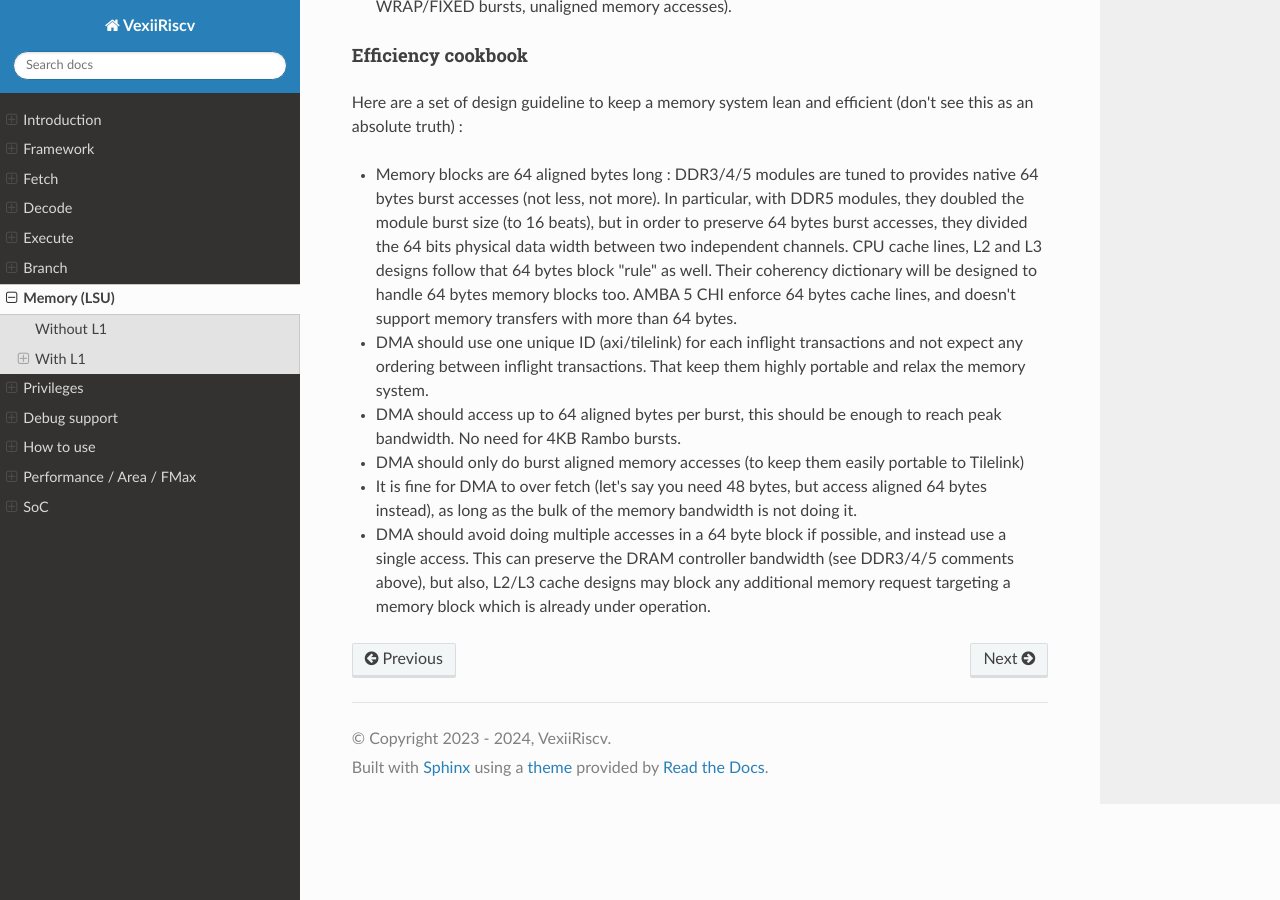
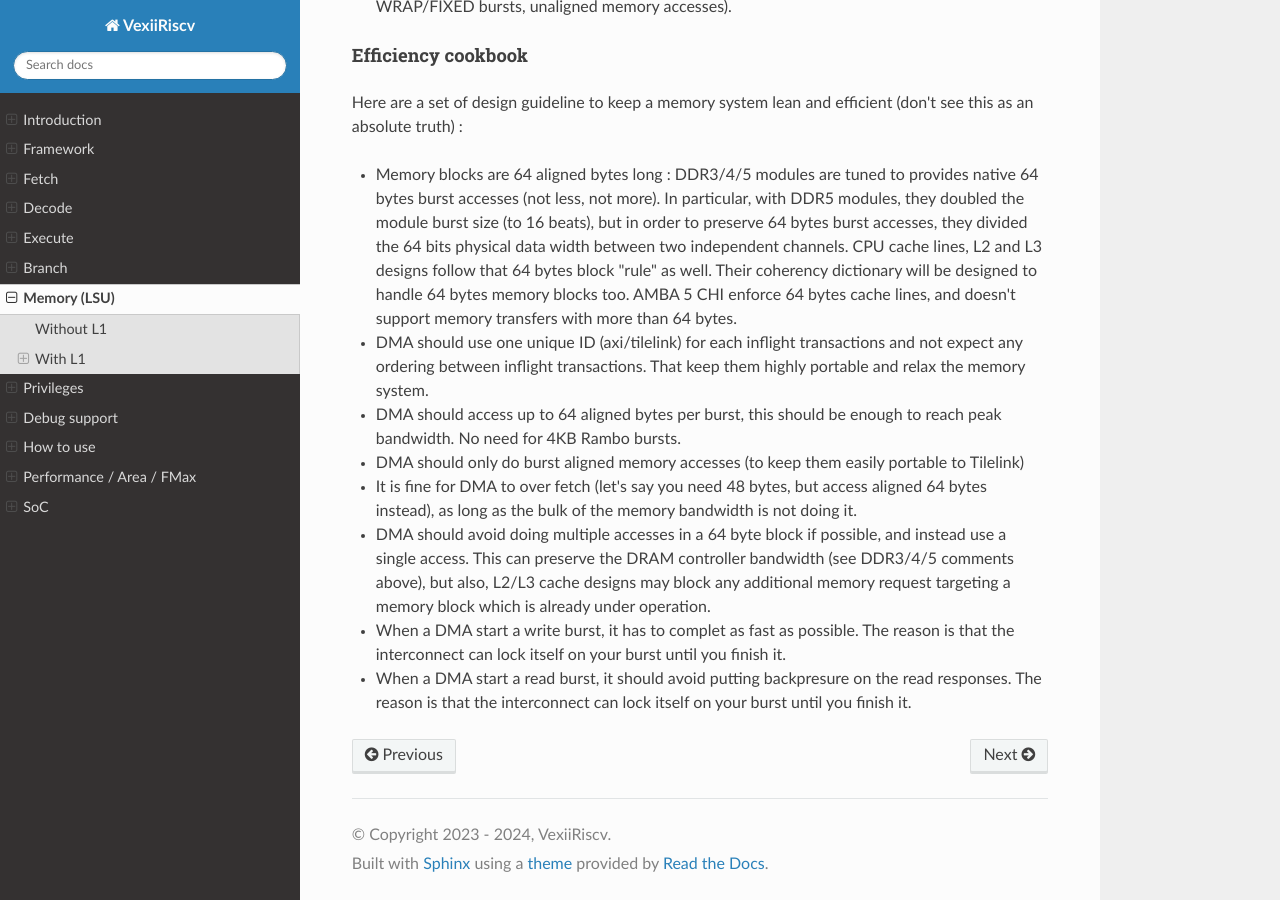
Before and after one commit to SpinalHDL/VexiiRiscv-RTD, a Sphinx documentation site: the page built from source/VexiiRiscv/Memory/index.rst, in a window 1280 px wide and 900 px high, scrolled down 7525 px. Built offline with Sphinx 7.4.7 and the Read the Docs theme 3.1.0, drawn with Linux system fonts in a browser that asks for light colours.

Commit message:
Efficiency cookbook ++

```diff
--- a/source/VexiiRiscv/Memory/index.rst
+++ b/source/VexiiRiscv/Memory/index.rst
@@ -292,3 +292,5 @@ Here are a set of design guideline to keep a memory system lean and efficient (d
 - DMA should avoid doing multiple accesses in a 64 byte block if possible, and instead use a single access.
   This can preserve the DRAM controller bandwidth (see DDR3/4/5 comments above),
   but also, L2/L3 cache designs may block any additional memory request targeting a memory block which is already under operation.
+- When a DMA start a write burst, it has to complet as fast as possible. The reason is that the interconnect can lock itself on your burst until you finish it.
+- When a DMA start a read burst, it should avoid putting backpresure on the read responses. The reason is that the interconnect can lock itself on your burst until you finish it.
```
